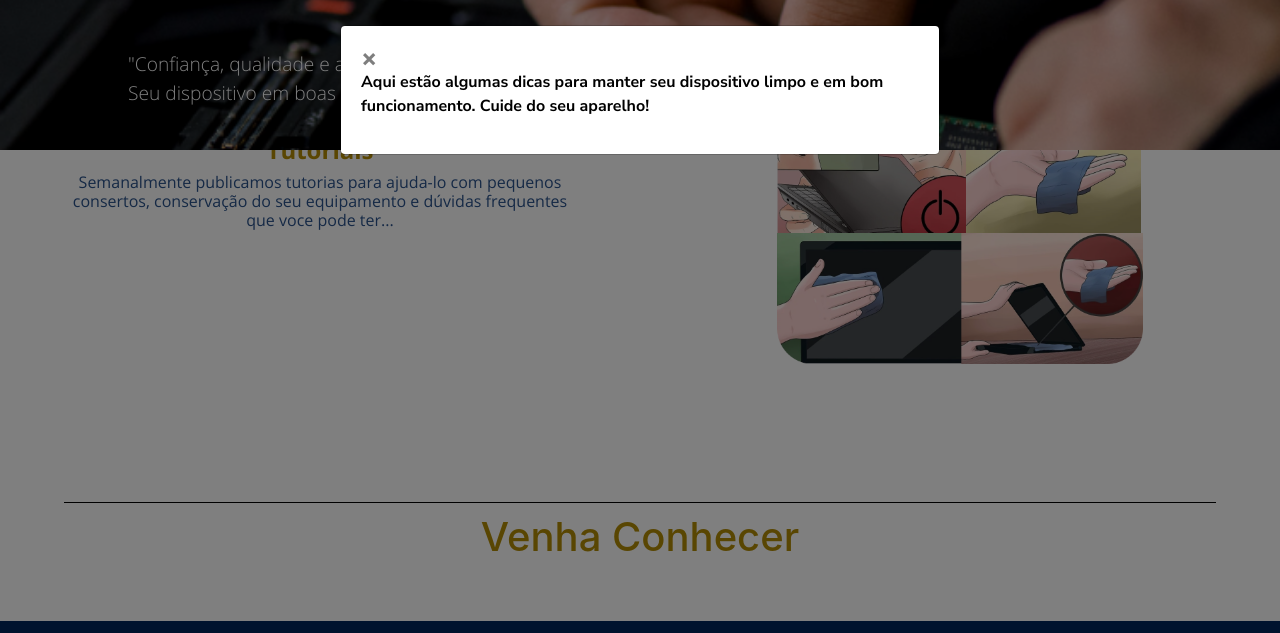
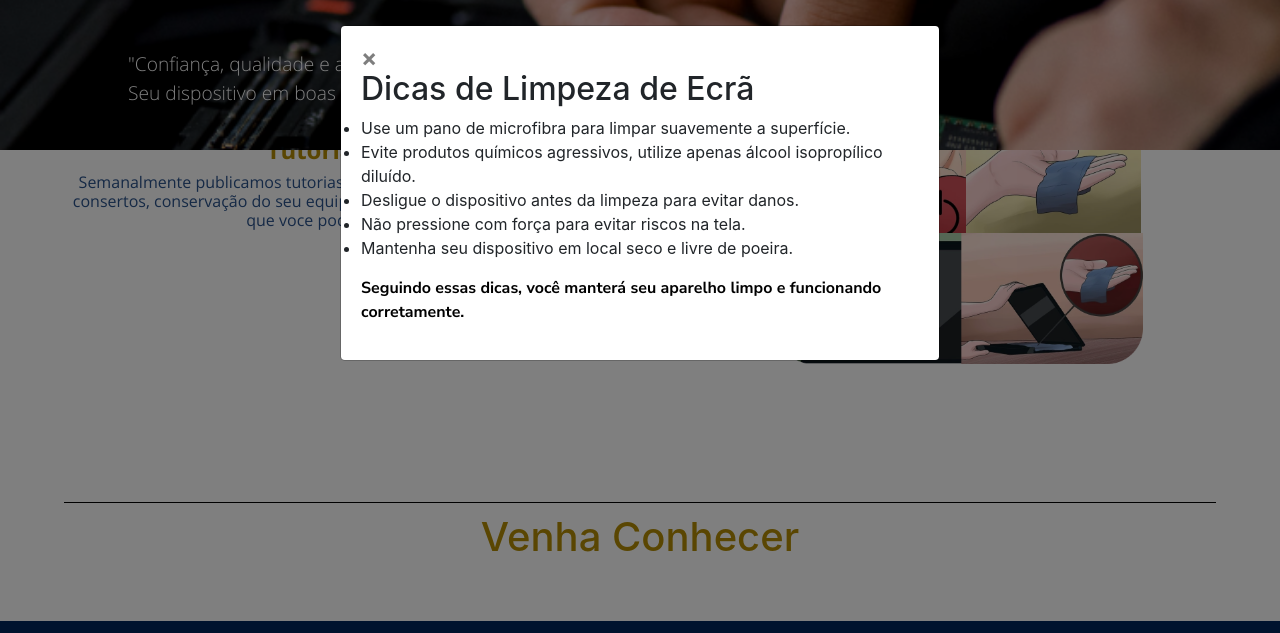
Before and after one commit to cubiccoders/ProjetoCasaDoNotebook, a plain HTML site: page index.html in a window 1280 px wide. Both pictures are taken after a click on the picture 960 px from the left and 1652 px from the top of the page. Shown: the part 1419-2052 px from the top of the page. Drawn offline with nearby package versions, Linux system fonts and the light colour scheme.

Commit message:
Informasções modal

```diff
--- a/index.html
+++ b/index.html
@@ -95,10 +95,20 @@
             <div class="modal-content">
                 <span class="close">&times;</span>
 
-                <p id="modalp">Aqui estão algumas dicas para manter seu dispositivo limpo e em bom funcionamento. Cuide do seu aparelho!</p>
+                <h2>Dicas de Limpeza de Ecrã</h2>
 
+                <ul>
+                    <li>Use um pano de microfibra para limpar suavemente a superfície.</li>
+                    <li>Evite produtos químicos agressivos, utilize apenas álcool isopropílico diluído.</li>
+                    <li>Desligue o dispositivo antes da limpeza para evitar danos.</li>
+                    <li>Não pressione com força para evitar riscos na tela.</li>
+                    <li>Mantenha  seu  dispositivo em local seco e livre de poeira.</li>
+                </ul>
+
+                <p id="modalp">Seguindo essas dicas, você manterá seu aparelho limpo e funcionando corretamente.</p>
             </div>
         </div>
+
 
     </main>
     <div>
```
